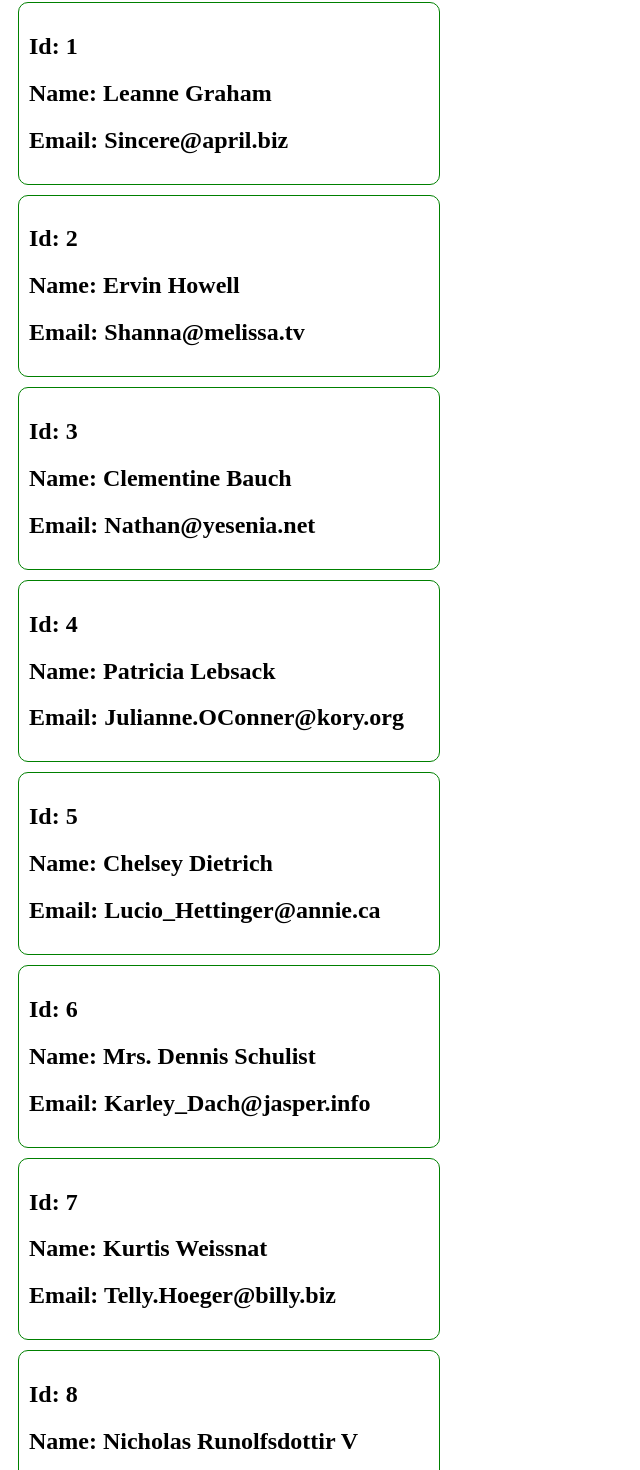
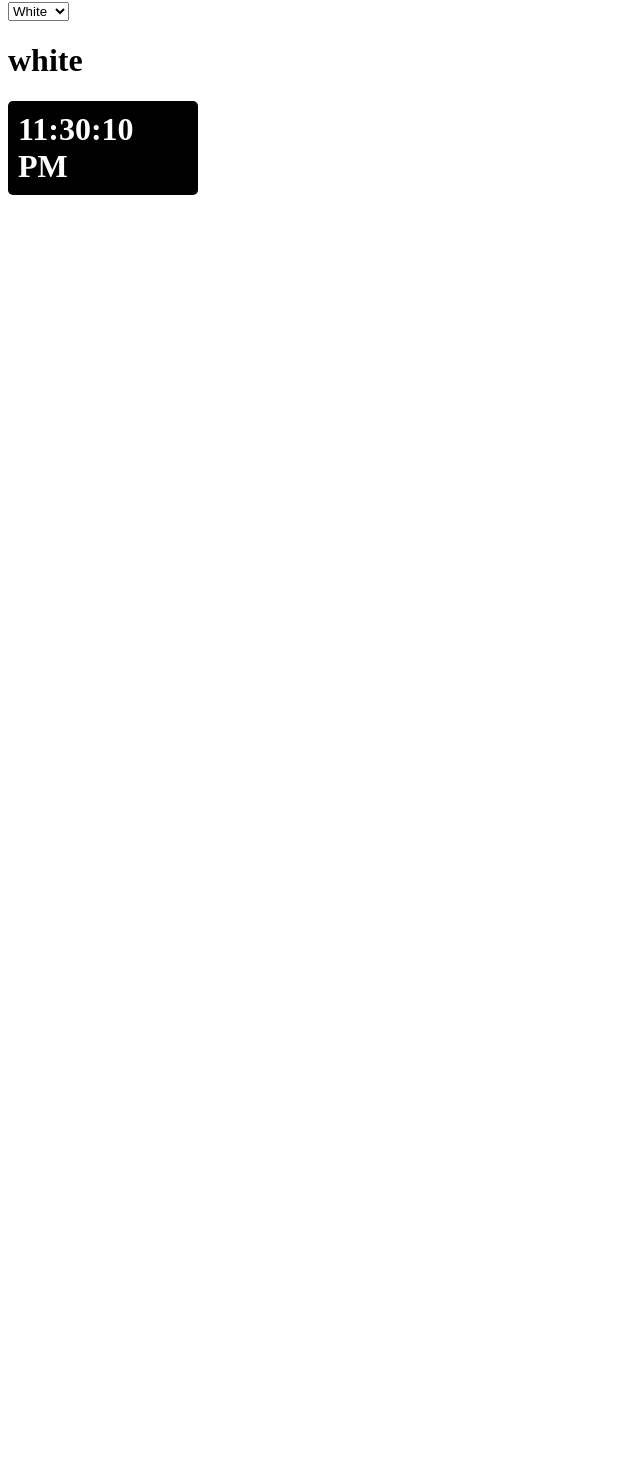
Before and after one commit to saeedali780/learn-react, a React (Vite) app: page / in a window 1280 px wide. Shown: the part 78-1548 px from the top of the page, without its empty margins (0-640 px from the left). After the commit the page ends 800 px from the top, so only its background shows below. Built offline with nearby package versions, Linux system fonts and the light colour scheme.

Commit message:
Props Task for You Digital Clock

```diff
--- a/src/App.jsx
+++ b/src/App.jsx
@@ -1,252 +1,24 @@
-import React from 'react';
-import Persons from './Persons';
-// import Form from './Form.jsx';
-// import Skills from './Skills';
+import React, { useState } from 'react';
+import Clock from './Clock';
 
 const App = () => {
-  const userData = [
-    {
-      "id": 1,
-      "name": "Leanne Graham",
-      "username": "Bret",
-      "email": "Sincere@april.biz",
-      "address": {
-        "street": "Kulas Light",
-        "suite": "Apt. 556",
-        "city": "Gwenborough",
-        "zipcode": "92998-3874",
-        "geo": {
-          "lat": "-37.3159",
-          "lng": "81.1496"
-        }
-      },
-      "phone": "1-770-736-8031 x56442",
-      "website": "hildegard.org",
-      "company": {
-        "name": "Romaguera-Crona",
-        "catchPhrase": "Multi-layered client-server neural-net",
-        "bs": "harness real-time e-markets"
-      }
-    },
-    {
-      "id": 2,
-      "name": "Ervin Howell",
-      "username": "Antonette",
-      "email": "Shanna@melissa.tv",
-      "address": {
-        "street": "Victor Plains",
-        "suite": "Suite 879",
-        "city": "Wisokyburgh",
-        "zipcode": "90566-7771",
-        "geo": {
-          "lat": "-43.9509",
-          "lng": "-34.4618"
-        }
-      },
-      "phone": "010-692-6593 x09125",
-      "website": "anastasia.net",
-      "company": {
-        "name": "Deckow-Crist",
-        "catchPhrase": "Proactive didactic contingency",
-        "bs": "synergize scalable supply-chains"
-      }
-    },
-    {
-      "id": 3,
-      "name": "Clementine Bauch",
-      "username": "Samantha",
-      "email": "Nathan@yesenia.net",
-      "address": {
-        "street": "Douglas Extension",
-        "suite": "Suite 847",
-        "city": "McKenziehaven",
-        "zipcode": "59590-4157",
-        "geo": {
-          "lat": "-68.6102",
-          "lng": "-47.0653"
-        }
-      },
-      "phone": "1-463-123-4447",
-      "website": "ramiro.info",
-      "company": {
-        "name": "Romaguera-Jacobson",
-        "catchPhrase": "Face to face bifurcated interface",
-        "bs": "e-enable strategic applications"
-      }
-    },
-    {
-      "id": 4,
-      "name": "Patricia Lebsack",
-      "username": "Karianne",
-      "email": "Julianne.OConner@kory.org",
-      "address": {
-        "street": "Hoeger Mall",
-        "suite": "Apt. 692",
-        "city": "South Elvis",
-        "zipcode": "53919-4257",
-        "geo": {
-          "lat": "29.4572",
-          "lng": "-164.2990"
-        }
-      },
-      "phone": "493-170-9623 x156",
-      "website": "kale.biz",
-      "company": {
-        "name": "Robel-Corkery",
-        "catchPhrase": "Multi-tiered zero tolerance productivity",
-        "bs": "transition cutting-edge web services"
-      }
-    },
-    {
-      "id": 5,
-      "name": "Chelsey Dietrich",
-      "username": "Kamren",
-      "email": "Lucio_Hettinger@annie.ca",
-      "address": {
-        "street": "Skiles Walks",
-        "suite": "Suite 351",
-        "city": "Roscoeview",
-        "zipcode": "33263",
-        "geo": {
-          "lat": "-31.8129",
-          "lng": "62.5342"
-        }
-      },
-      "phone": "(254)954-1289",
-      "website": "demarco.info",
-      "company": {
-        "name": "Keebler LLC",
-        "catchPhrase": "User-centric fault-tolerant solution",
-        "bs": "revolutionize end-to-end systems"
-      }
-    },
-    {
-      "id": 6,
-      "name": "Mrs. Dennis Schulist",
-      "username": "Leopoldo_Corkery",
-      "email": "Karley_Dach@jasper.info",
-      "address": {
-        "street": "Norberto Crossing",
-        "suite": "Apt. 950",
-        "city": "South Christy",
-        "zipcode": "23505-1337",
-        "geo": {
-          "lat": "-71.4197",
-          "lng": "71.7478"
-        }
-      },
-      "phone": "1-477-935-8478 x6430",
-      "website": "ola.org",
-      "company": {
-        "name": "Considine-Lockman",
-        "catchPhrase": "Synchronised bottom-line interface",
-        "bs": "e-enable innovative applications"
-      }
-    },
-    {
-      "id": 7,
-      "name": "Kurtis Weissnat",
-      "username": "Elwyn.Skiles",
-      "email": "Telly.Hoeger@billy.biz",
-      "address": {
-        "street": "Rex Trail",
-        "suite": "Suite 280",
-        "city": "Howemouth",
-        "zipcode": "58804-1099",
-        "geo": {
-          "lat": "24.8918",
-          "lng": "21.8984"
-        }
-      },
-      "phone": "210.067.6132",
-      "website": "elvis.io",
-      "company": {
-        "name": "Johns Group",
-        "catchPhrase": "Configurable multimedia task-force",
-        "bs": "generate enterprise e-tailers"
-      }
-    },
-    {
-      "id": 8,
-      "name": "Nicholas Runolfsdottir V",
-      "username": "Maxime_Nienow",
-      "email": "Sherwood@rosamond.me",
-      "address": {
-        "street": "Ellsworth Summit",
-        "suite": "Suite 729",
-        "city": "Aliyaview",
-        "zipcode": "45169",
-        "geo": {
-          "lat": "-14.3990",
-          "lng": "-120.7677"
-        }
-      },
-      "phone": "586.493.6943 x140",
-      "website": "jacynthe.com",
-      "company": {
-        "name": "Abernathy Group",
-        "catchPhrase": "Implemented secondary concept",
-        "bs": "e-enable extensible e-tailers"
-      }
-    },
-    {
-      "id": 9,
-      "name": "Glenna Reichert",
-      "username": "Delphine",
-      "email": "Chaim_McDermott@dana.io",
-      "address": {
-        "street": "Dayna Park",
-        "suite": "Suite 449",
-        "city": "Bartholomebury",
-        "zipcode": "76495-3109",
-        "geo": {
-          "lat": "24.6463",
-          "lng": "-168.8889"
-        }
-      },
-      "phone": "(775)976-6794 x41206",
-      "website": "conrad.com",
-      "company": {
-        "name": "Yost and Sons",
-        "catchPhrase": "Switchable contextually-based project",
-        "bs": "aggregate real-time technologies"
-      }
-    },
-    {
-      "id": 10,
-      "name": "Clementina DuBuque",
-      "username": "Moriah.Stanton",
-      "email": "Rey.Padberg@karina.biz",
-      "address": {
-        "street": "Kattie Turnpike",
-        "suite": "Suite 198",
-        "city": "Lebsackbury",
-        "zipcode": "31428-2261",
-        "geo": {
-          "lat": "-38.2386",
-          "lng": "57.2232"
-        }
-      },
-      "phone": "024-648-3804",
-      "website": "ambrose.net",
-      "company": {
-        "name": "Hoeger LLC",
-        "catchPhrase": "Centralized empowering task-force",
-        "bs": "target end-to-end models"
-      }
-    }
-  ];
+  const [color,setColor] = useState("white")
+  console.log(color);
   return (
-    <div>
-     <h1>Loop in JSX with Map Function</h1>
-     {userData.map((user)=>(
-      <div key={user.id}>
-       <Persons user={user}/>
-       </div>
-     ))}
+    <div >
+      <h1>Digital Clock in ReactJs</h1>
+      <select defaultValue={"white"} onChange={(e)=> setColor(e.target.value)}>
+        <option value="red">Red</option>
+        <option value="blue">Blue</option>
+        <option value="green">Green</option>
+        <option value="yellow">Yellow</option>
+        <option value="pink">Pink</option>
+        <option value="white">White</option>
+      </select>
+      <h1>{color}</h1>
 
-      {/* <Form/> */}
-      {/* <Skills/> */}
+
+     <Clock color={color}/>
     </div>
   )
 }
--- /dev/null
+++ b/src/Clock.jsx
@@ -0,0 +1,24 @@
+import React, { useEffect, useState } from 'react'
+
+
+const Clock = ({color}) => {
+
+    const [time,setTime] = useState(0);
+    useEffect(()=>{
+        setInterval(() => {
+            setTime(new Date().toLocaleTimeString());
+        }, 1000);
+    })
+  return (
+    <div ><h1 style={
+        {
+            backgroundColor:"black",
+             color:color,
+             width:"170px",
+             padding:"10px",
+             borderRadius:"5px",
+            }}>{time}</h1></div>
+  )
+}
+
+export default Clock
```
